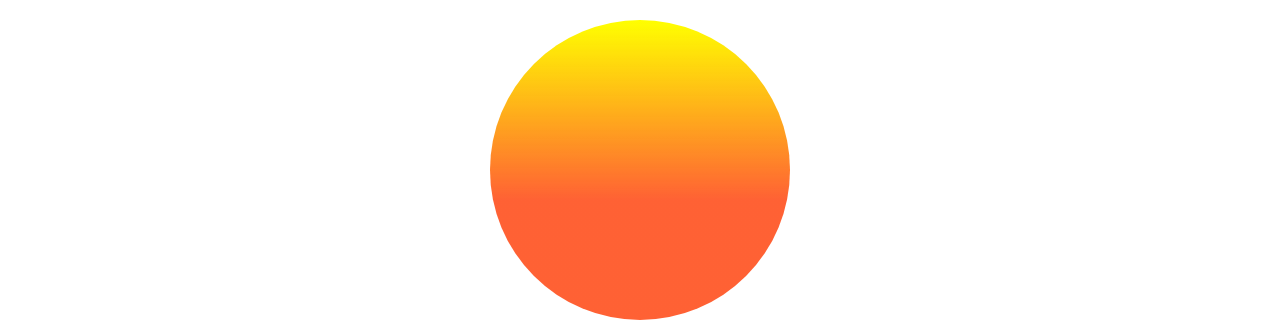
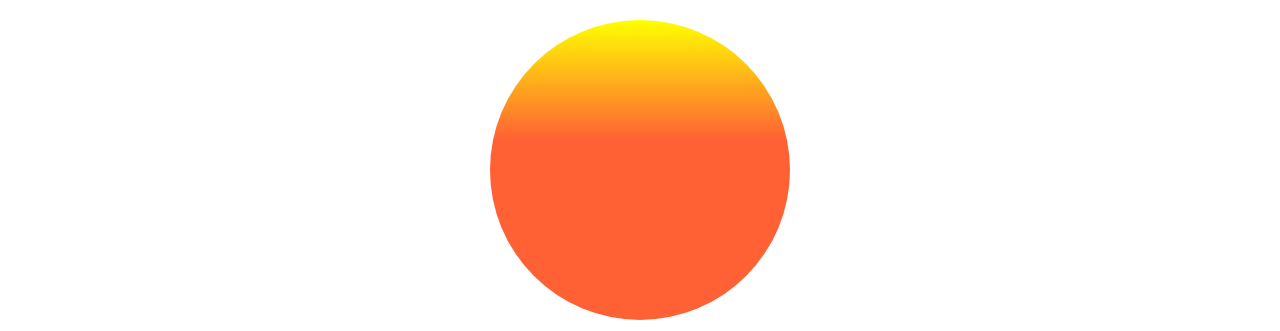
Before and after one commit to bluelion2/happy_new_year, a Gatsby site: page / in a window 1280 px wide. Shown: the top 331 px of the page. Built offline with nearby package versions, Linux system fonts and the light colour scheme; Gatsby itself is replaced by a stand-in of ours; a web font is replaced by a local one.

Commit message:
[fix] % 조절

```diff
--- a/src/components/sun/index.css
+++ b/src/components/sun/index.css
@@ -14,7 +14,7 @@
   max-width: 700px;
   max-height: 700px;
   border-radius: 50%;
-  background: linear-gradient(to top, rgba(255, 80, 30, 0.9) 40%, yellow);
+  background: linear-gradient(to top, rgba(255, 80, 30, 0.9) 60%, yellow);
 }
 
 @media screen and (min-width: 768px) {
```
